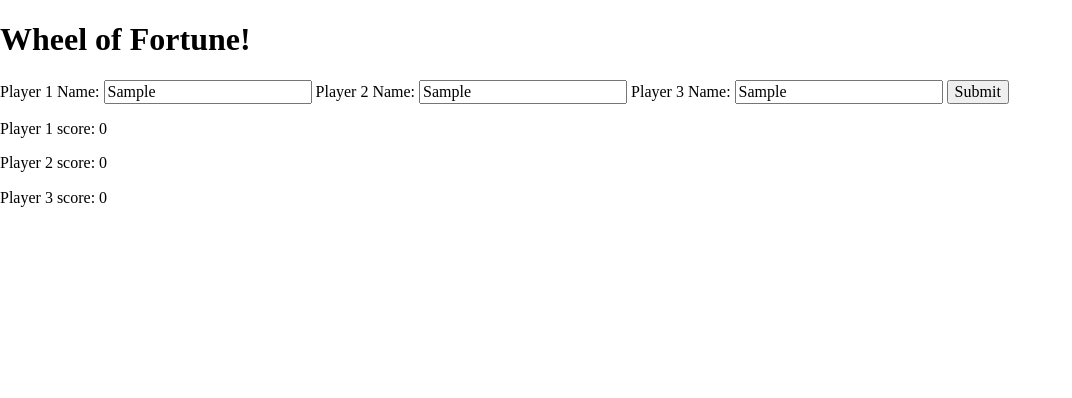
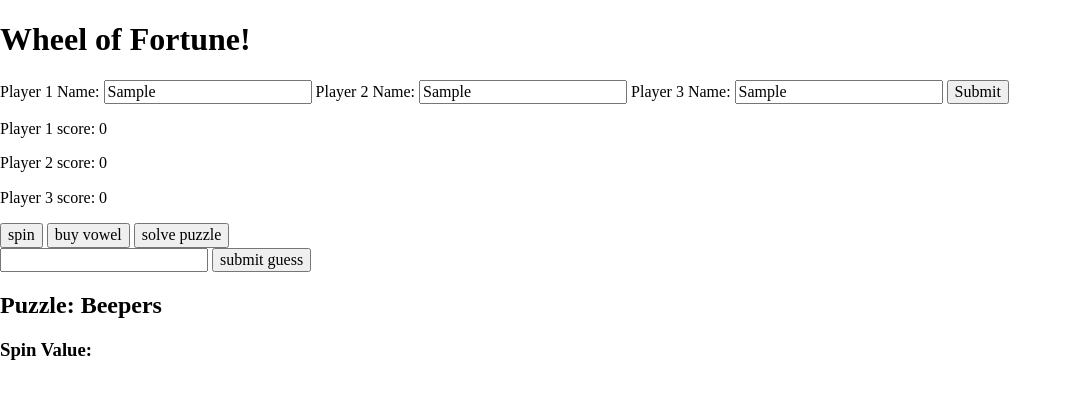
Before and after one commit to dylhof/wheel-of-fortune, a website: page index.html in a window 1280 px wide. Both pictures are taken after typing "Sample", "Sample", "Sample" into the empty fields and a click on the button "Submit". Shown: the whole page, without its empty margins (0-1072 px from the left). Drawn offline with nearby package versions, Linux system fonts and the light colour scheme.

Commit message:
Add initial dom manipulation functions to domUpdates

```diff
--- a/domUpdates.js
+++ b/domUpdates.js
@@ -1,3 +1,14 @@
-const DomUpdates = {
+const domUpdates = {
+  updatePuzzleBoardOnDom(currentPuzzle) {
+    $('.puzzle-board').text(currentPuzzle.correct_answer)
+  },
+
+  updatePuzzleCategoryOnDom(currentPuzzle){
+    currentPuzzle.category
+  },
+
+  updateSpinValueOnDom(spinValue) {
+    $('.spin-value').text(spinValue)
+  }
 
 }
--- a/index.html
+++ b/index.html
@@ -21,8 +21,15 @@
   <p class="player player1"> Player 1 score: <span class="player1-score">0</span></p>
   <p class="player player2"> Player 2 score: <span class="player2-score">0</span></p>
   <p class="player player3"> Player 3 score: <span class="player3-score">0</span></p>
-
-
+  <button class="turn-option-button spin-button">spin</button>
+  <button class="turn-option-button vowel-button">buy vowel</button>
+  <button class="turn-option-button solve-button">solve puzzle</button>
+  <form>
+    <input type="text" id="puzzle-guess">
+    <button type="submit">submit guess</button>
+  </form>
+  <h2>Puzzle: <span class="puzzle-board"></span></h2>
+  <h3>Spin Value: <span class="spin-value"></span></h3>
 
 <script src="node_modules/jquery/dist/jquery.min.js"></script>
 <script type="text/javascript" src="lib/data.js"></script>
--- a/lib/Game.js
+++ b/lib/Game.js
@@ -13,10 +13,15 @@
   };
 
   generatePuzzleBoard() {
+    domUpdates.updatePuzzleBoardOnDom(currentGame.puzzles[0]);
     // Check the puzzles array index and match the current round number.
     // Generate the board for the puzzle at that index.
+    // call domUpdates.updatePuzzleBoarnOnDom(whatever the current puzzle is)
+    // call domUpdates.updatePuzzleCategoryOnDom(currentPuzzle)
   };
 
+  // checkPlayerAnswer()???
+// a new round is only triggerd when a player clicks the solve puzzle button and the answer they input is === to the correct answer in the current puzzle.
   startNewRound() {
     // Check the current round to see if we are on round 4
     // Call the resetRoundScore() method from the Player object
@@ -25,6 +30,7 @@
     // Call the generateWheelValues() method from the Wheel object
     newRoundWheel.generateWheelValues();
     // Increment the current round value
+    currentGame.generatePuzzleBoard();
   };
 
 };
--- a/lib/Wheel.js
+++ b/lib/Wheel.js
@@ -12,8 +12,10 @@
   };
 
   spin() {
+
     // Choose a random value
     // Display a message depending on the value chosen
+    domUpdates.updateSpinValueOnDom(500);
   };
 };
 
--- a/lib/main.js
+++ b/lib/main.js
@@ -1,6 +1,7 @@
 let puzzles = [];
 let players = [];
 let newRoundWheel;
+let currentGame;
 let submitButton = $('.submit-button');
 
 $(submitButton).on('click', function(event){
@@ -11,7 +12,6 @@
   players = [playerOne, playerTwo, playerThree];
   selectPuzzles();
   currentGame = new Game(players, puzzles);
-  console.log(currentGame);
   currentGame.startNewRound();
 })
 
```
